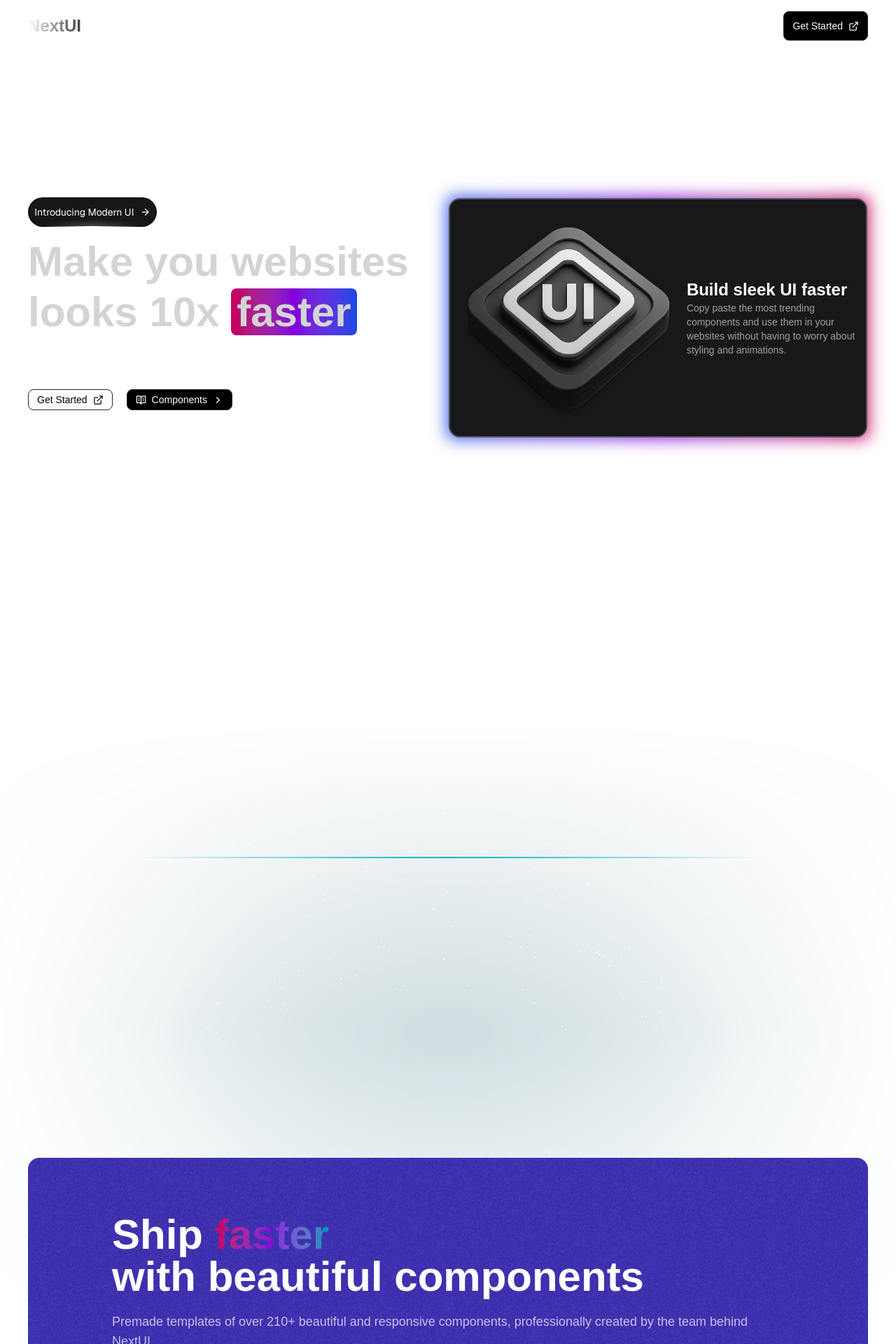
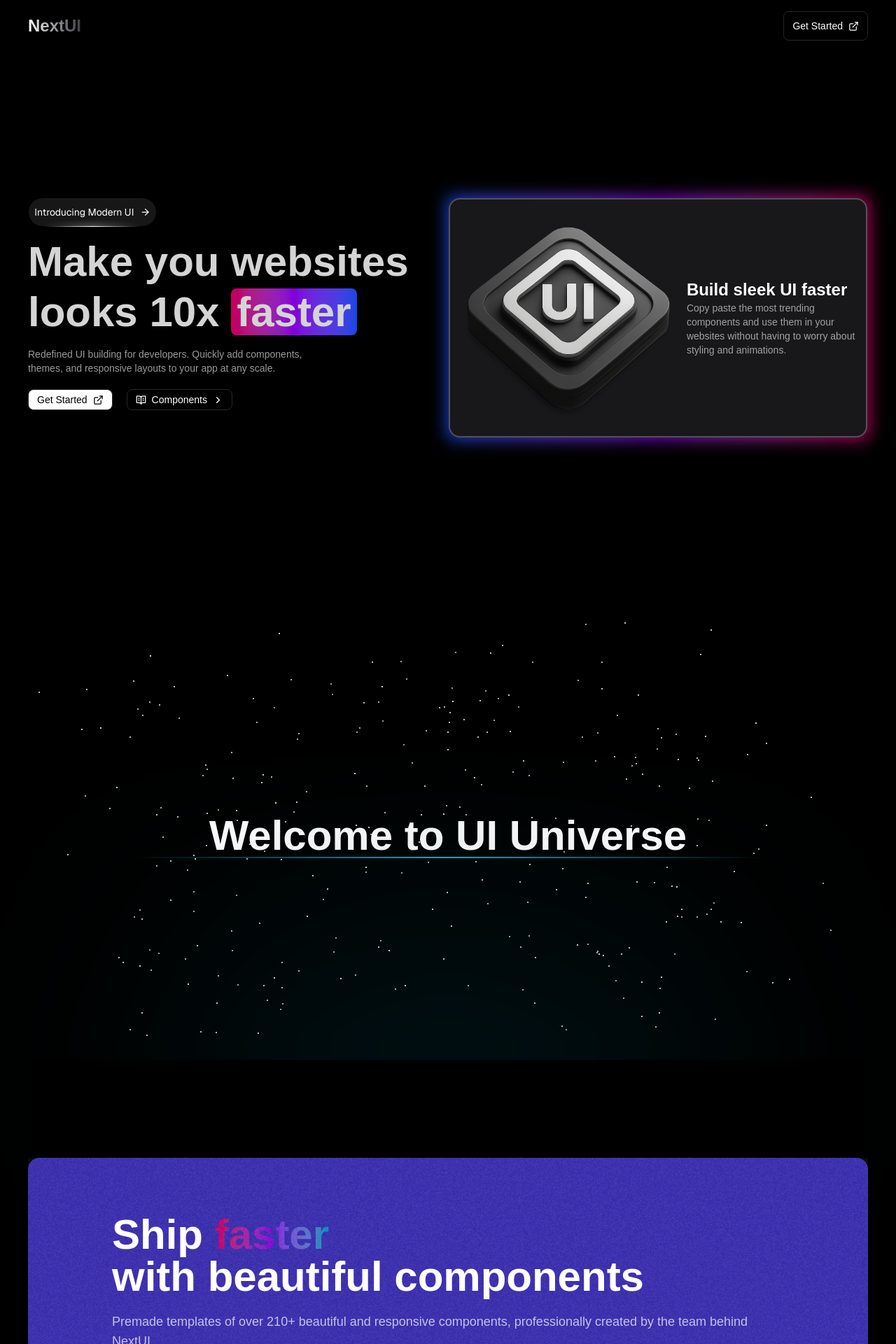
Before and after one commit to taranpreet26-singh/nextui, a Next.js app: page / in a window 1280 px wide. Shown: the top 1920 px of the page at 70% size. Built offline with nearby package versions, Linux system fonts and the light colour scheme.

Commit message:
add styling

```diff
--- a/app/page.tsx
+++ b/app/page.tsx
@@ -16,7 +16,7 @@ export default function Home() {
     setTheme("dark")
   },[])
   return (
-    <div className="relative px-5 lg:px-10 lg:container  mx-auto w-full h-full">
+    <div className="relative px-5 lg:px-10 lg:container bg-black  mx-auto w-full h-full">
      <Navbar/>
      <HomeBanner/>
      <BuildInfoSection/>
--- a/components/BuildInfoSection.tsx
+++ b/components/BuildInfoSection.tsx
@@ -4,7 +4,7 @@ import {motion} from "framer-motion"
 import { memo } from "react"
 
 export default function BuildInfoSection(){
-    return <section className="w-full relative py-70 text-center flex items-center justify-center h-fit lg:h-[80vh]">
+    return <section className="w-full bg-black relative py-70 text-center flex items-center justify-center h-fit lg:h-[80vh]">
        <MemoStarGalaxy/>
        <div className="w-fit h-fit">
        <h1 className="text-6xl font-bold">Welcome to UI Universe</h1>
--- a/components/Feature.tsx
+++ b/components/Feature.tsx
@@ -27,7 +27,7 @@ export default function Feature() {
     useEffect(() => {
 
     }, [position])
-    return <section className="w-full flex items-center justify-center relative h-fit lg:h-[80vh] ">
+    return <section className="w-full bg-black flex items-center justify-center relative h-fit lg:h-[80vh] ">
 
         <motion.div
             animate={{
--- a/components/Footer.tsx
+++ b/components/Footer.tsx
@@ -3,7 +3,7 @@ export default function Footer() {
     const navItems = ["Pricing", "Blog", "Contact"];
     const policies = ['Privancy Policy', 'Terms of Service']
     const socialMedia = ['Twitter', 'LinkedIn', 'GitHub']
-    return <footer className=" relative  border-neutral-700 w-full h-1/2 lg:h-full px-4 lg:px-20 py-20">
+    return <footer className=" relative bg-black  border-neutral-700 w-full h-1/2 lg:h-full px-4 lg:px-20 py-20">
         <div className="w-full h-fit flex flex-col lg:flex-row gap-6 lg:gap-40">
             <div className="flex items-start w-full  mb-4 lg:mb-0 lg:items-center gap-2">
                 <h1 className="text-lg md:text-3xl font-bold text-transparent bg-clip-text  bg-gradient-to-r from-white to-zinc-700 font-sans">
--- a/components/HomeBanner.tsx
+++ b/components/HomeBanner.tsx
@@ -27,7 +27,7 @@ export default function HomeBanner() {
 
 
 
-    return <section className="w-full mb-20 h-fit lg:h-[90vh]">
+    return <section className="w-full bg-black mb-20 h-fit lg:h-[90vh]">
         <div className="w-full h-full grid grid-cols-1 lg:grid-cols-2">
             <div  className="w-full flex flex-col justify-center h-full">
                 <HomeBannerButoon className="text-xs">
--- a/components/InfoCardSection.tsx
+++ b/components/InfoCardSection.tsx
@@ -47,7 +47,7 @@ const arrCard = [
 ]
 
 export default function InfoCardSection() {
-    return <section className="w-full py-20 flex flex-col items-center h-fit lg:h-[90vh]">
+    return <section className="w-full bg-black py-20 flex flex-col items-center h-fit lg:h-[90vh]">
         <h1 className="text-4xl font-semibold text-white lg:text-6xl ">
             Last <span className="text-purple-500">but</span>
         </h1>
--- a/components/Navbar.tsx
+++ b/components/Navbar.tsx
@@ -2,7 +2,7 @@ import { ExternalLink } from "lucide-react";
 import Button from "./ui/Button";
 
 export default function Navbar() {
-    return <nav className=" py-4 flex  justify-between items-center">
+    return <nav className=" py-4 flex bg-black  justify-between items-center">
         <h1 className="text-transparent bg-clip-text font-semibold  bg-gradient-to-r from-white to-zinc-700 text-2xl ">NextUI</h1>
         <Button type="primary" className="flex items-center py-[10px] gap-2">
             Get Started
```
